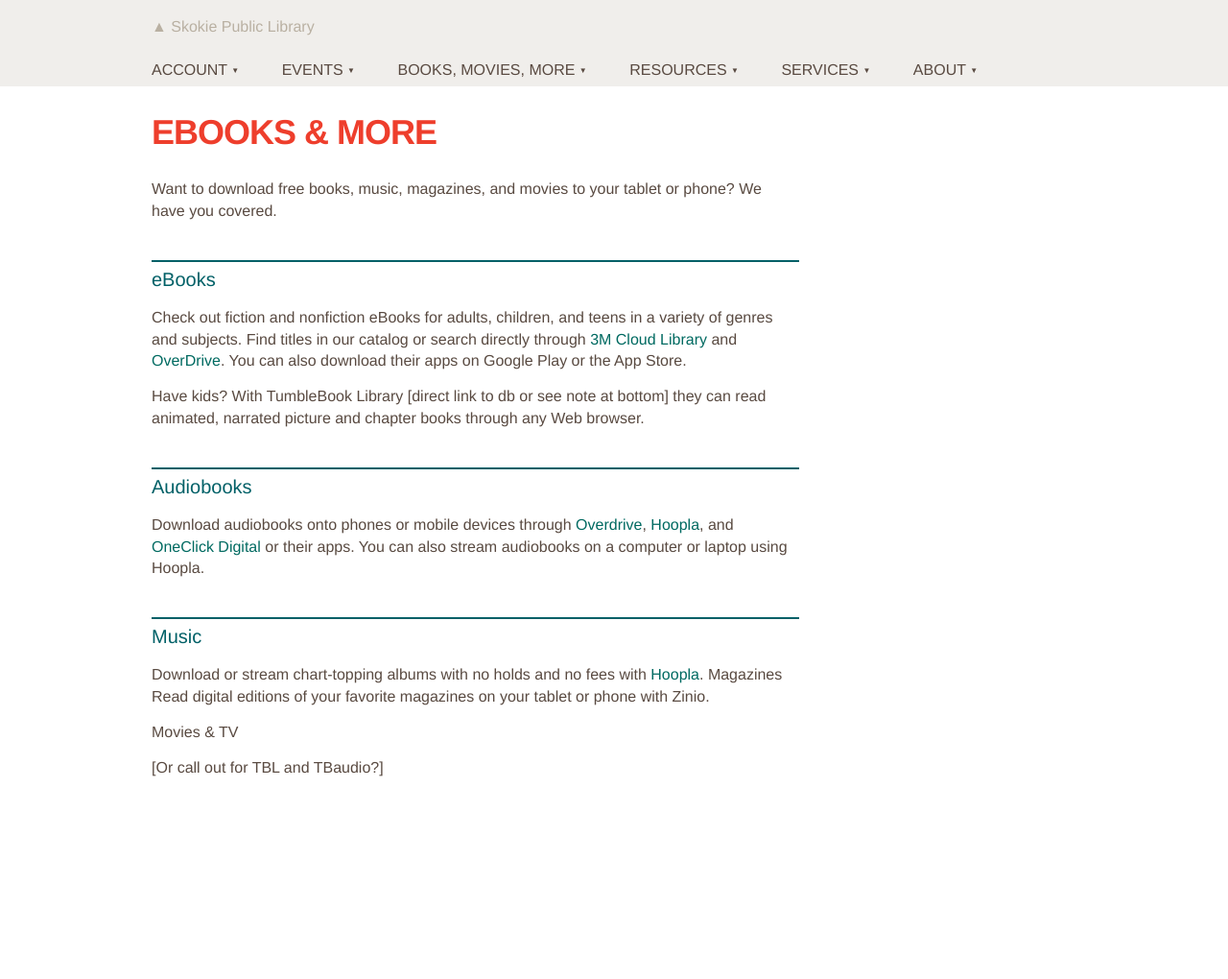
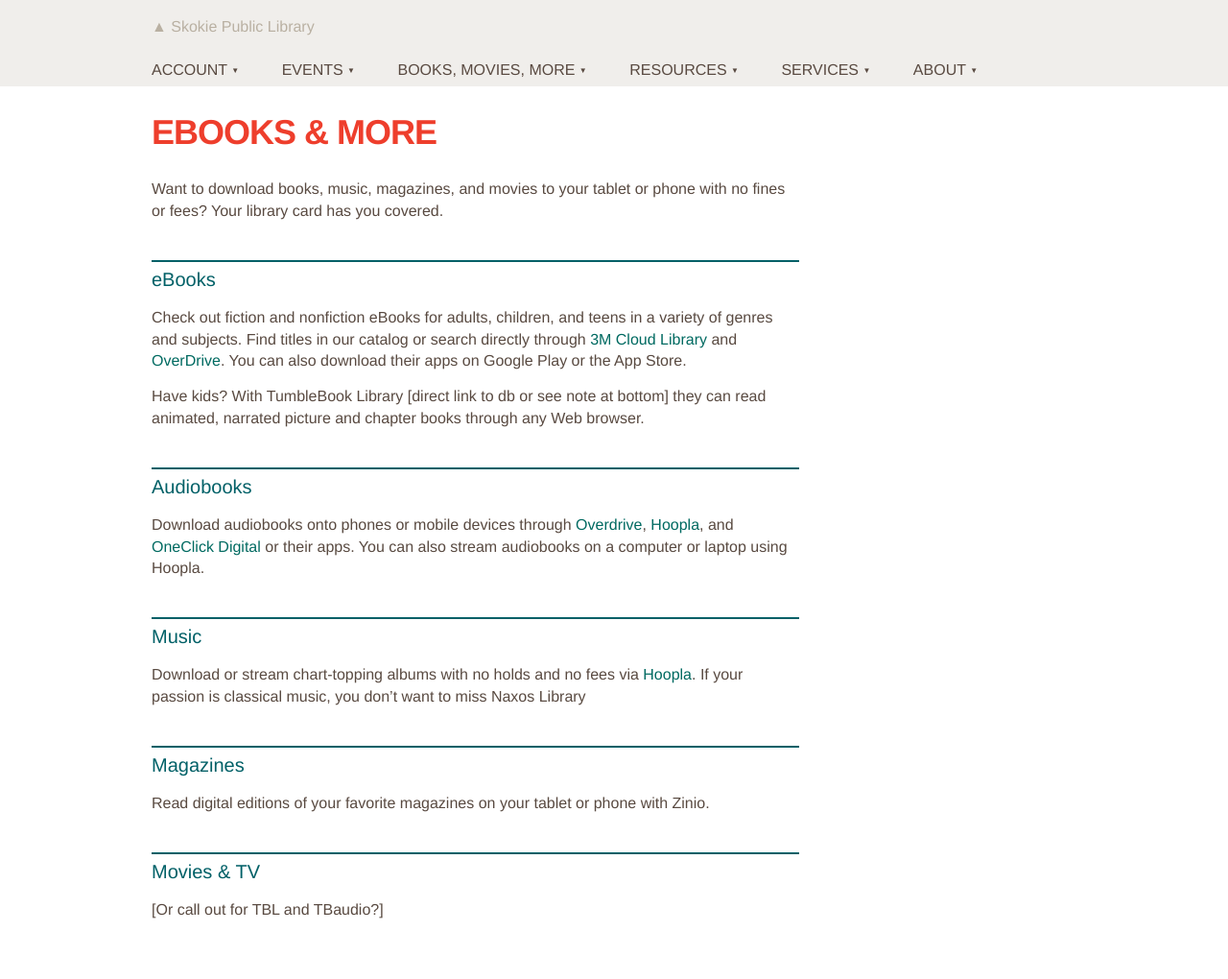
Before and after one commit to skokielibrary/spl-content, a Jekyll site: the page built from _content/annabelle/books-movies-more--ebooks-more.markdown, in a window 1280 px wide. Shown: the whole page at 96% size. Built offline with Jekyll 4.4.1, drawn with Linux system fonts in a browser that asks for light colours; before the commit the page ends 900 px from its top, so only the background shows below that.

Commit message:
Updated books-movies-more--ebooks-more.markdown

```diff
--- a/_content/annabelle/books-movies-more--ebooks-more.markdown
+++ b/_content/annabelle/books-movies-more--ebooks-more.markdown
@@ -4,7 +4,7 @@ title: "eBooks & more"
 published: true
 ---
 
-Want to download free books, music, magazines, and movies to your tablet or phone? We have you covered.
+Want to download books, music, magazines, and movies to your tablet or phone with no fines or fees? Your library card has you covered.
 
 ##eBooks
 Check out fiction and nonfiction eBooks for adults, children, and teens in a variety of genres and subjects. Find titles in our catalog or search directly through [3M Cloud Library](http://ebook.3m.com/library/SkokiePublicLibrary/) and [OverDrive](http://overdrive.skokielibrary.info/). You can also download their apps on Google Play or the App Store.
@@ -15,10 +15,11 @@ Have kids? With TumbleBook Library [direct link to db or see note at bottom] the
 Download audiobooks onto phones or mobile devices through [Overdrive](http://overdrive.skokielibrary.inf/), [Hoopla](http://hoopla.skokielibrary.info), and [OneClick Digital](http://skokieil.oneclickdigital.com/) or their apps. You can also stream audiobooks on a computer or laptop using Hoopla.
 
 ##Music
-Download or stream chart-topping albums with no holds and no fees with [Hoopla](http://hoopla.skokielibrary.info).
-Magazines
+Download or stream chart-topping albums with no holds and no fees via [Hoopla](http://hoopla.skokielibrary.info). If your passion is classical music, you don't want to miss Naxos Library
+
+##Magazines
 Read digital editions of your favorite magazines on your tablet or phone with Zinio.
 
-Movies & TV
+##Movies & TV
 
 [Or call out for TBL and TBaudio?]
```
